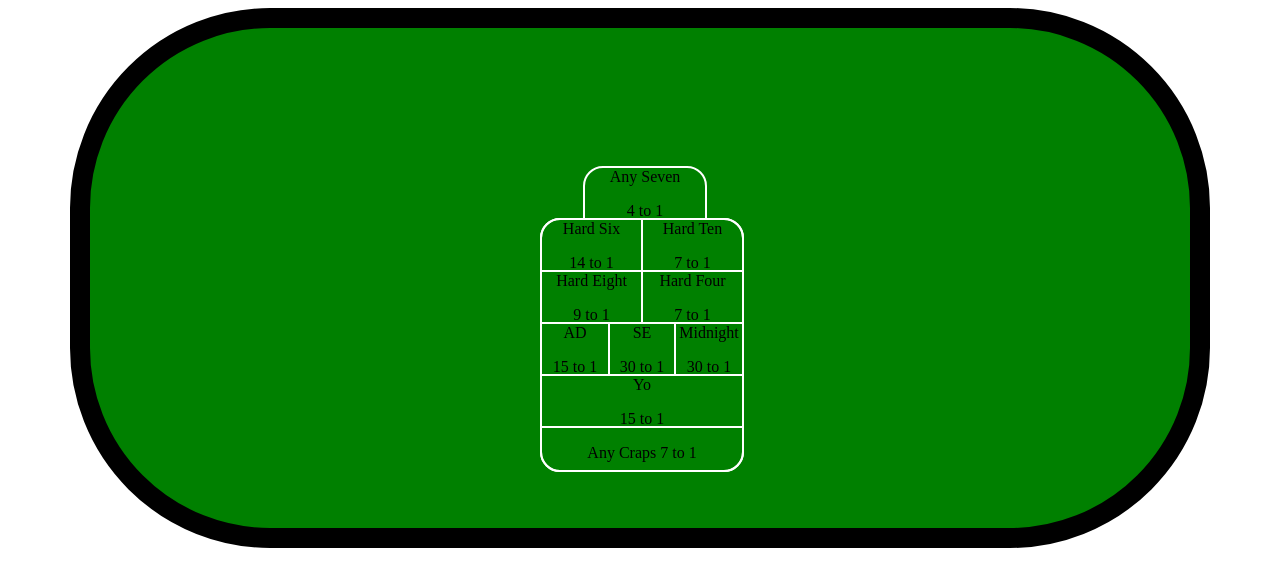
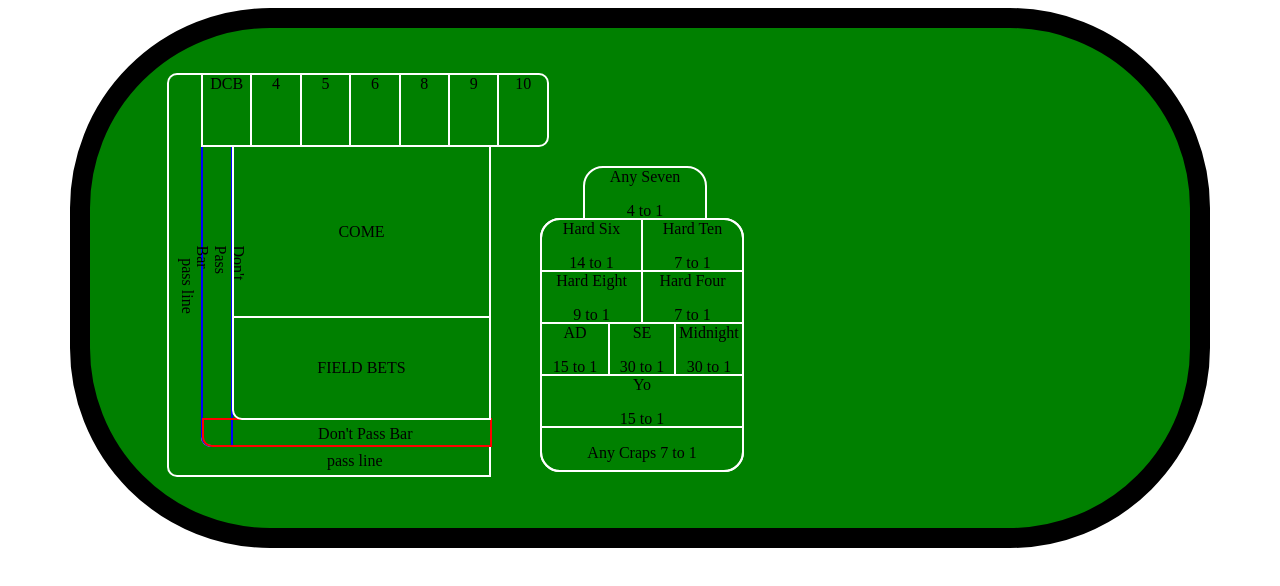
Before and after one commit to chidrome/craps, a website: page index.html in a window 1280 px wide. Drawn offline with Linux system fonts and the light colour scheme.

Commit message:
divs for left side bets made

```diff
--- a/css/style.css
+++ b/css/style.css
@@ -52,6 +52,160 @@
 	text-align: center;
 }
 
+/* this is just for container purposes.  */
+.leftSideBets {
+	position: absolute;
+ 	/*border: 2px solid white; */
+	height: 407px;
+	width: 400px;
+	top: 9%;
+	left: 7%;
+	border-top-left-radius: 20px;
+	border-bottom-left-radius: 20px;
+}
+
+/* this is just for container purposes. */
+.row {
+	position: absolute;
+ 	/*border: 2px solid white; */
+	width: 360px;
+	left: 9%;
+	top: 0;
+}
+
+.dontComeBar, .across4, .across5, .across6, .across8, .across9, .across10 {
+	display: inline-block;
+	border: 2px solid white;
+	width: 13.17%;
+	margin-left: -2px;
+	text-align: center;
+	height: 70px;
+}
+
+.leftPassLine {
+	position: absolute;
+	width: 32px;
+	height: 400px;
+	border-top-left-radius: 10px;
+	border-bottom-left-radius: 10px;
+}
+
+.rightBottomPassLine {
+	position: absolute;
+	top: 100.5%;
+	width: 320px;
+	height: 30px;
+	margin: -35px;
+	left: 9.3%;
+	border-bottom-left-radius: 10px;
+	border-right: 2px solid white;
+}
+
+.leftDontPassBar {
+	position: absolute;
+	width: 28px;
+	height: 298px;
+	border: 2px solid blue;
+	left: -2px;
+	border-bottom-left-radius: 10px;
+}
+
+.rightBottomDontPassBar {
+	position: absolute;
+	top: 102.5%;
+	width: 286px;
+	height: 25px;
+	margin: -35px;
+	left: 11.7%;
+	border: 2px solid red;
+	border-bottom-left-radius: 10px;
+}
+
+.across10 {
+	border-top-right-radius: 10px;
+	border-bottom-right-radius: 10px;
+}
+
+.passLineContainer {
+    border-bottom: 2px solid white;
+    border-left: 2px solid white;
+    border-top: 2px solid white;
+    height: 400px;
+    width: 80%;
+    border-top-left-radius: 10px;
+    border-bottom-left-radius: 10px;
+}
+
+.leftPassLine:hover, .rightBottomPassLine:hover {
+	background-color: red;
+}
+
+.comeBets {
+	position: absolute;
+	border: 2px solid white;
+	width: 88.7%;
+	height: 169px;
+	left: 10%;
+	text-align: center;
+	vertical-align: middle;
+	line-height: 169px;
+
+}
+
+.fieldBets {
+	position: absolute;
+	border: 2px solid white;
+	height: 100px;
+	width: 88.7%;
+	top: 57%;
+	left: 10%;
+	text-align: center;
+	vertical-align: middle;
+	line-height: 100px;
+	border-bottom-left-radius: 10px;
+}
+
+.verticalPassLineName {
+	transform: rotate(-270deg);
+	position: absolute;
+	top: 50%;
+	left: -2%;
+}
+
+.verticalDontPassBarName {
+	transform: rotate(-270deg);
+	position: absolute;
+	top: 30%;
+}
+
+.bottomPassLineName {
+	position: absolute;
+	left: 40%;
+	top: 93%;
+}
+
+.rightBottomDontPassBarName {
+	position: absolute;
+	left: 40%;
+	top: 20%;
+}
+
+.mask {
+	border-left: 2px solid white;
+	border-bottom: 2px solid white;
+	position: relative;
+	float: right;
+	right: -2px;
+	top: 17.5%;
+	width: 90%;
+	height: 75%;
+	border-bottom-left-radius: 10px;
+}
+
+.mask:hover {
+	background-color: green;
+}
+
 #hardSix {
 	margin-left: -2px;
 	margin-top: -2px;
@@ -101,7 +255,7 @@
 }
 
 #anyCraps {
-	position: absolute;
+	position: relative;
 	border: 2px solid white;
 	width: 100%;
 	height: 42px;
--- a/index.html
+++ b/index.html
@@ -39,6 +39,35 @@
 	<div class="seven">Any Seven
 		<p class="payout">4 to 1</p>
 	</div>
+	<div class="leftSideBets">
+		<div class="passLineContainer">
+			<div class="leftPassLine"></div>
+			<div class="rightBottomPassLine"></div>
+		    <div class="mask">
+		    	<div class="leftDontPassBar dontPassBar">
+	    			<div class="verticalDontPassBarName">Don't Pass Bar</div>
+	    		</div>
+		    	<div class="rightBottomDontPassBar dontPassBar">
+		    		<div class="rightBottomDontPassBarName">Don't Pass Bar</div>
+		    	</div>
+		    	<div class="comeBets">COME</div>
+		    	<div class="fieldBets">FIELD BETS</div>
+		    </div>
+			<div class="row">
+				<div class="dontComeBar">DCB
+				</div><div class="across4">4
+				</div><div class="across5">5
+				</div><div class="across6">6
+				</div><div class="across8">8
+				</div><div class="across9">9
+				</div><div class="across10">10</div>
+			</div>
+		    <div class="verticalPassLineName passLine">pass line</div>
+		    <div class="bottomPassLineName passLine">pass line</div>
+		</div>
+	</div>
+
+
 </div>
 
 
```
